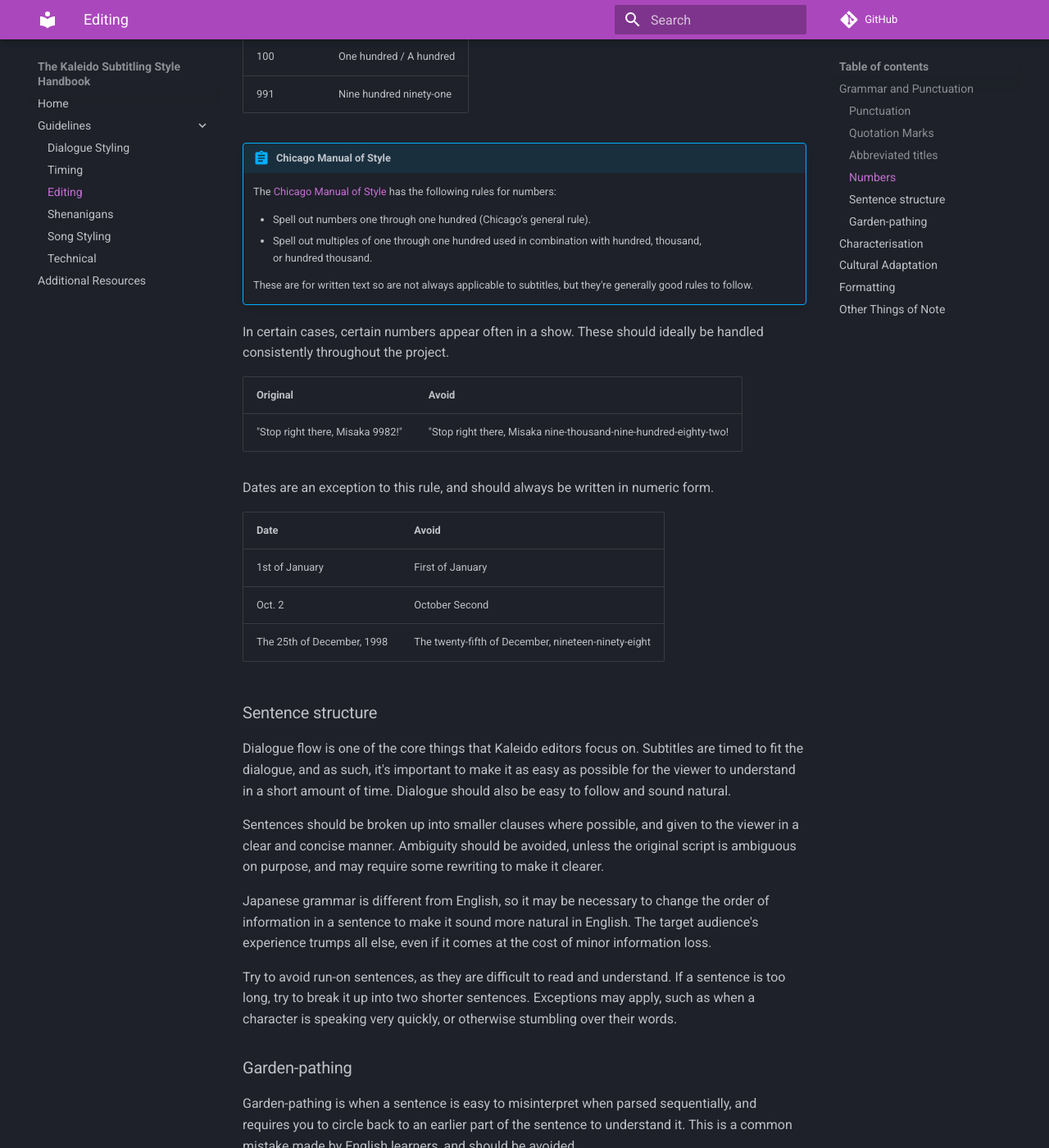
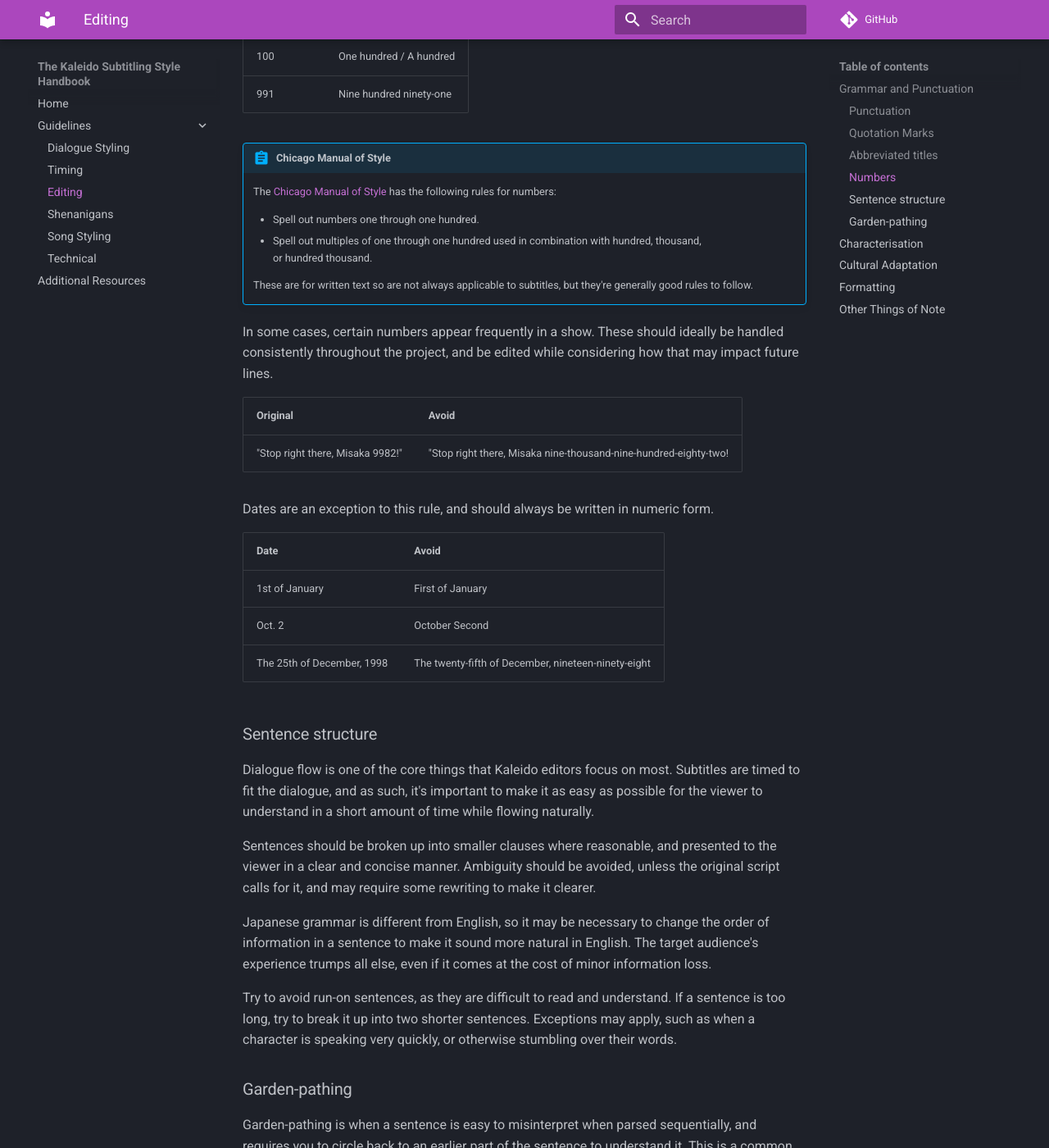
Before and after one commit to Kaleido-subs/style-guide, an MkDocs documentation site: the page built from docs/guidelines/editing.md, in a window 1280 px wide and 1400 px high, scrolled down 3207 px. Shown: the whole window at 82% size. Built offline with MkDocs 1.6.1 and Material for MkDocs 9.7.7, drawn with Linux system fonts in a browser that asks for light colours; comment, search, counter and statistics services are not loaded.

Commit message:
Minor updates

```diff
--- a/docs/guidelines/editing.md
+++ b/docs/guidelines/editing.md
@@ -244,16 +244,17 @@ and if the characters-per-second (CPS) allows for it.
 !!! Abstract "Chicago Manual of Style"
     The [Chicago Manual of Style](https://www.chicagomanualofstyle.org/) has the following rules for numbers:
 
-    -   Spell out numbers one through one hundred (Chicago’s general rule).
+    -   Spell out numbers one through one hundred.
     -   Spell out multiples of one through one hundred used in combination with hundred, thousand,<br>
         or hundred thousand.
 
     These are for written text so are not always applicable to subtitles,
     but they're generally good rules to follow.
 
-In certain cases,
-certain numbers appear often in a show.
-These should ideally be handled consistently throughout the project.
+In some cases,
+certain numbers appear frequently in a show.
+These should ideally be handled consistently throughout the project,
+and be edited while considering how that may impact future lines.
 
 | Original                         | Avoid                                                            |
 | -------------------------------- | ---------------------------------------------------------------- |
@@ -270,16 +271,16 @@ and should always be written in numeric form.
 
 ### Sentence structure
 
-Dialogue flow is one of the core things that Kaleido editors focus on.
+Dialogue flow is one of the core things that Kaleido editors focus on most.
 Subtitles are timed to fit the dialogue,
 and as such,
-it's important to make it as easy as possible for the viewer to understand in a short amount of time.
-Dialogue should also be easy to follow and sound natural.
+it's important to make it as easy as possible for the viewer to understand in a short amount of time
+while flowing naturally.
 
-Sentences should be broken up into smaller clauses where possible,
-and given to the viewer in a clear and concise manner.
+Sentences should be broken up into smaller clauses where reasonable,
+and presented to the viewer in a clear and concise manner.
 Ambiguity should be avoided,
-unless the original script is ambiguous on purpose,
+unless the original script calls for it,
 and may require some rewriting to make it clearer.
 
 Japanese grammar is different from English,
```
Also changed, not shown: docs/guidelines/styling/dialogue_styling.md (+17 -33 lines), docs/index.md (+11 -9 lines), docs/resources.md (+13 -3 lines), docs/guidelines/styling/common_dialogue_styling.md (deleted), docs/guidelines/styling/img/styling/groups/9volt.png (deleted), docs/guidelines/styling/img/styling/groups/kaleido-alt.png.
